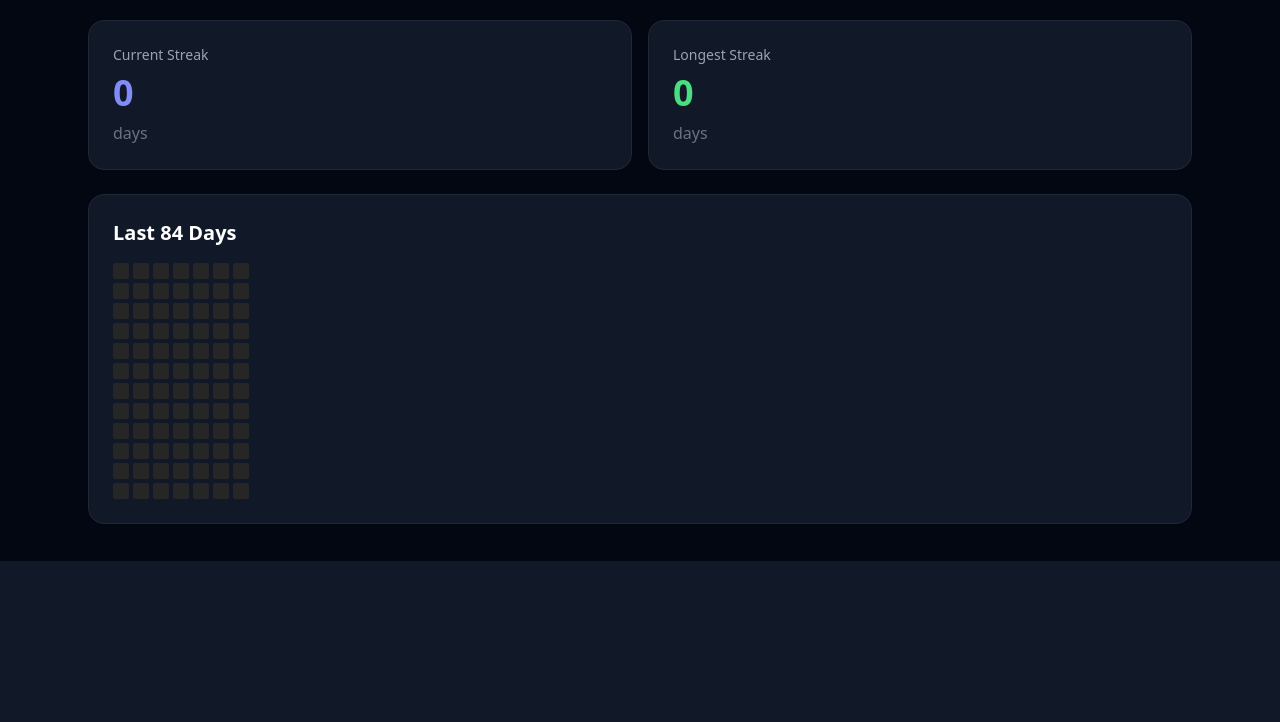
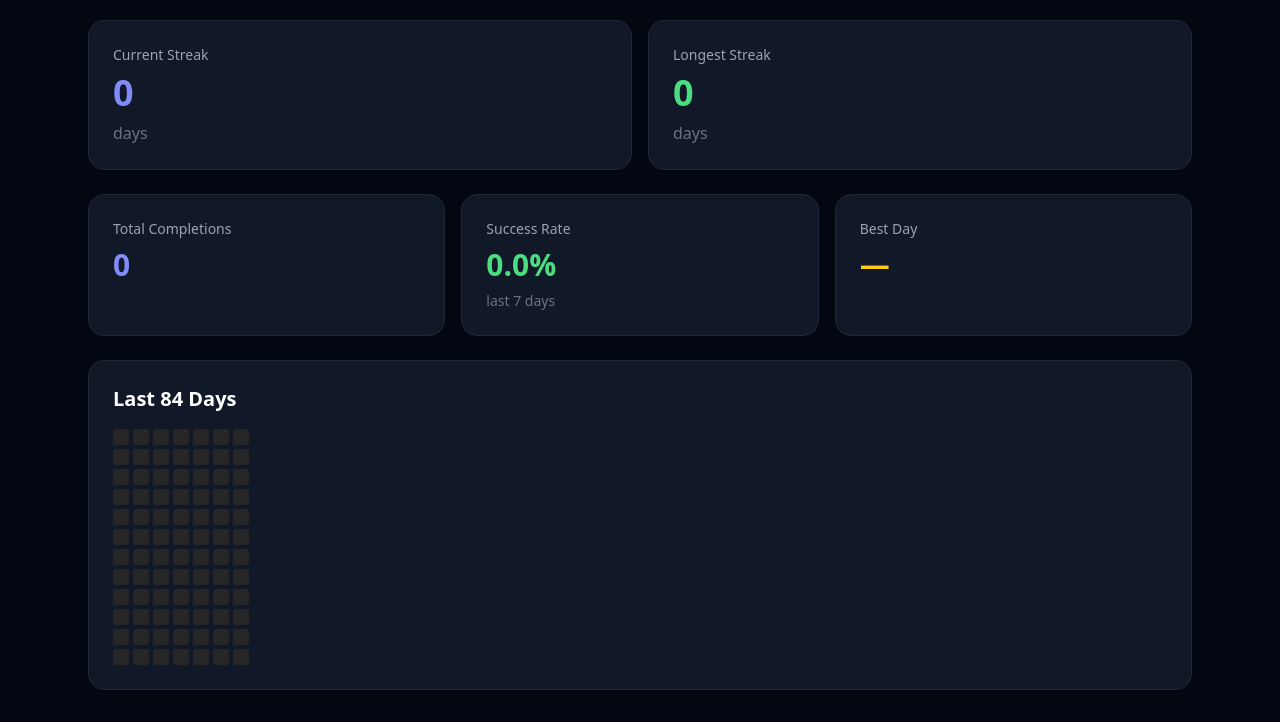
Before and after one commit to Arsha-shf/DailyChain, a Django app: page /habits/1/ in a window 1280 px wide. Shown: the part 239-961 px from the top of the page. Before the commit the page ends 800 px from the top, so only its background shows below. Run offline with Django 5.2, Linux system fonts and the light colour scheme; a user stored in the database is signed in; tables that the repository leaves empty hold one stand-in row (values such as "Sample post"); data that the repository does not hold is empty; some libraries are stand-ins or nearby versions.

Commit message:
feat: add stats methods and surface on detail page

```diff
--- a/habits/models.py
+++ b/habits/models.py
@@ -2,6 +2,7 @@ from django.db import models
 from django.conf import settings
 from django.utils.translation import gettext_lazy as _
 from datetime import date, timedelta
+from collections import Counter
 
 class FrequencyChoices(models.TextChoices):
     DAILY = 'daily', 'Daily'
@@ -55,6 +56,31 @@ class Habit(models.Model):
                 longest_streak = current_streak
         return longest_streak
 
+    def total_completions(self):
+        logs = HabitLog.objects.filter(habit=self)
+        total = logs.count()
+        return total
+
+    def success_rate(self):
+        week_ago = date.today() - timedelta(days=7)
+        completions = HabitLog.objects.filter(
+            habit=self,
+            date__gte=week_ago
+        ).count()
+        rate = (completions/7) * 100
+        return round(min(rate, 100), 1)
+
+    def best_day_of_week(self):
+        logs = HabitLog.objects.filter(habit=self)
+        weekdays=[]
+        for log in logs:
+            day = log.date.strftime("%A")
+            weekdays.append(day)
+        if not weekdays:
+            return None
+        weekdays_count = Counter(weekdays)
+        return weekdays_count.most_common(1)[0][0]
+
     class Meta:
         unique_together = ('user', 'name', 'frequency')
 
--- a/templates/habits/habit_detail.html
+++ b/templates/habits/habit_detail.html
@@ -54,6 +54,45 @@
 
 </div>
 
+<!-- Analytics -->
+<div class="grid md:grid-cols-3 gap-4 mb-6">
+
+    <div class="bg-gray-900 rounded-2xl p-6 border border-gray-800">
+        <p class="text-gray-400 text-sm mb-2">
+            Total Completions
+        </p>
+
+        <div class="text-3xl font-bold text-indigo-400">
+            {{ habit.total_completions }}
+        </div>
+    </div>
+
+    <div class="bg-gray-900 rounded-2xl p-6 border border-gray-800">
+        <p class="text-gray-400 text-sm mb-2">
+            Success Rate
+        </p>
+
+        <div class="text-3xl font-bold text-green-400">
+            {{ habit.success_rate }}%
+        </div>
+
+        <p class="text-gray-500 mt-2 text-sm">
+            last 7 days
+        </p>
+    </div>
+
+    <div class="bg-gray-900 rounded-2xl p-6 border border-gray-800">
+        <p class="text-gray-400 text-sm mb-2">
+            Best Day
+        </p>
+
+        <div class="text-3xl font-bold text-yellow-400">
+            {{ habit.best_day_of_week|default:"—" }}
+        </div>
+    </div>
+
+</div>
+
 <!-- Heatmap -->
 <div class="bg-gray-900 rounded-2xl p-6 border border-gray-800">
 
```
Also changed, not shown: habits/views.py (line endings or trailing spaces).
